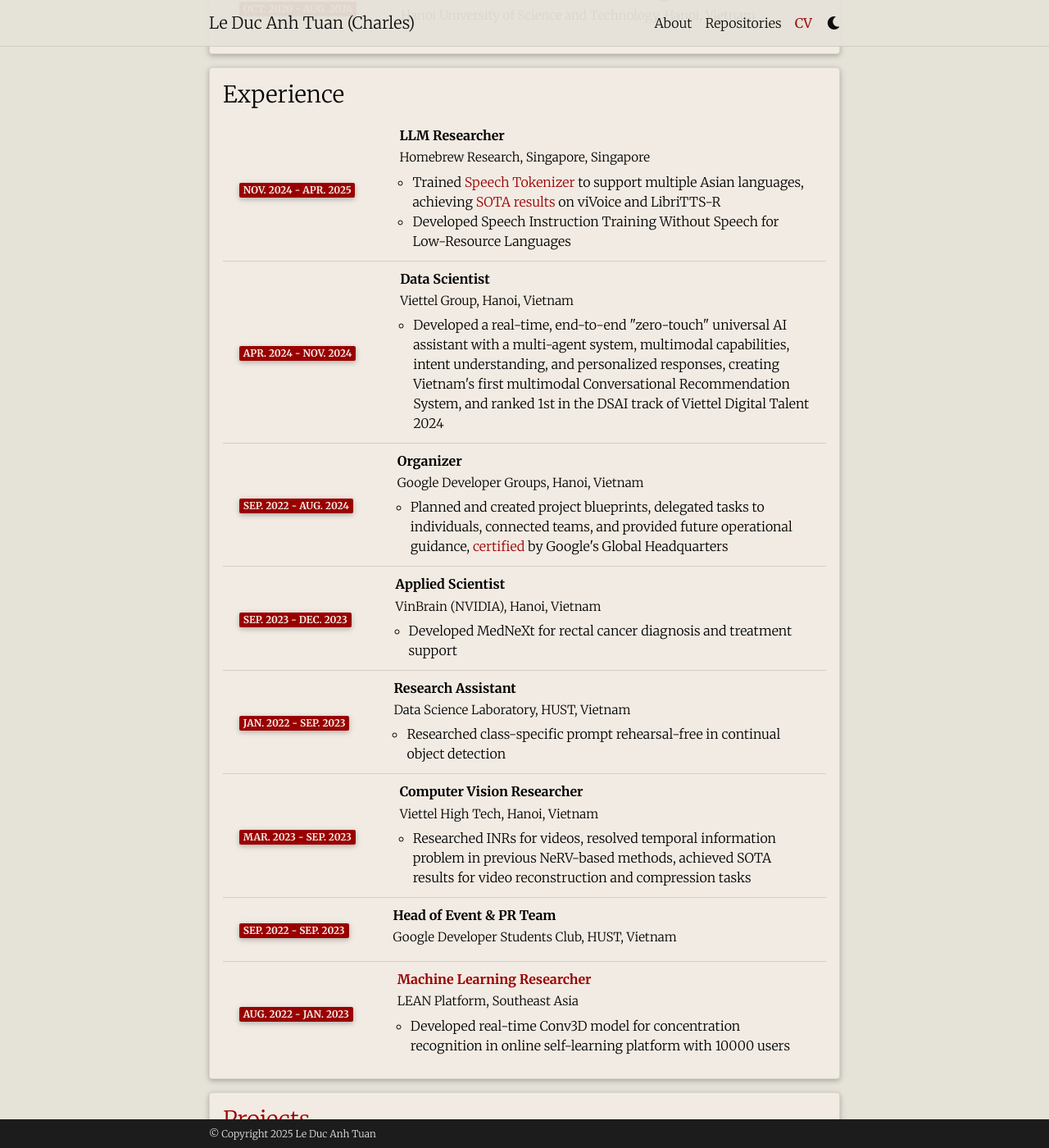
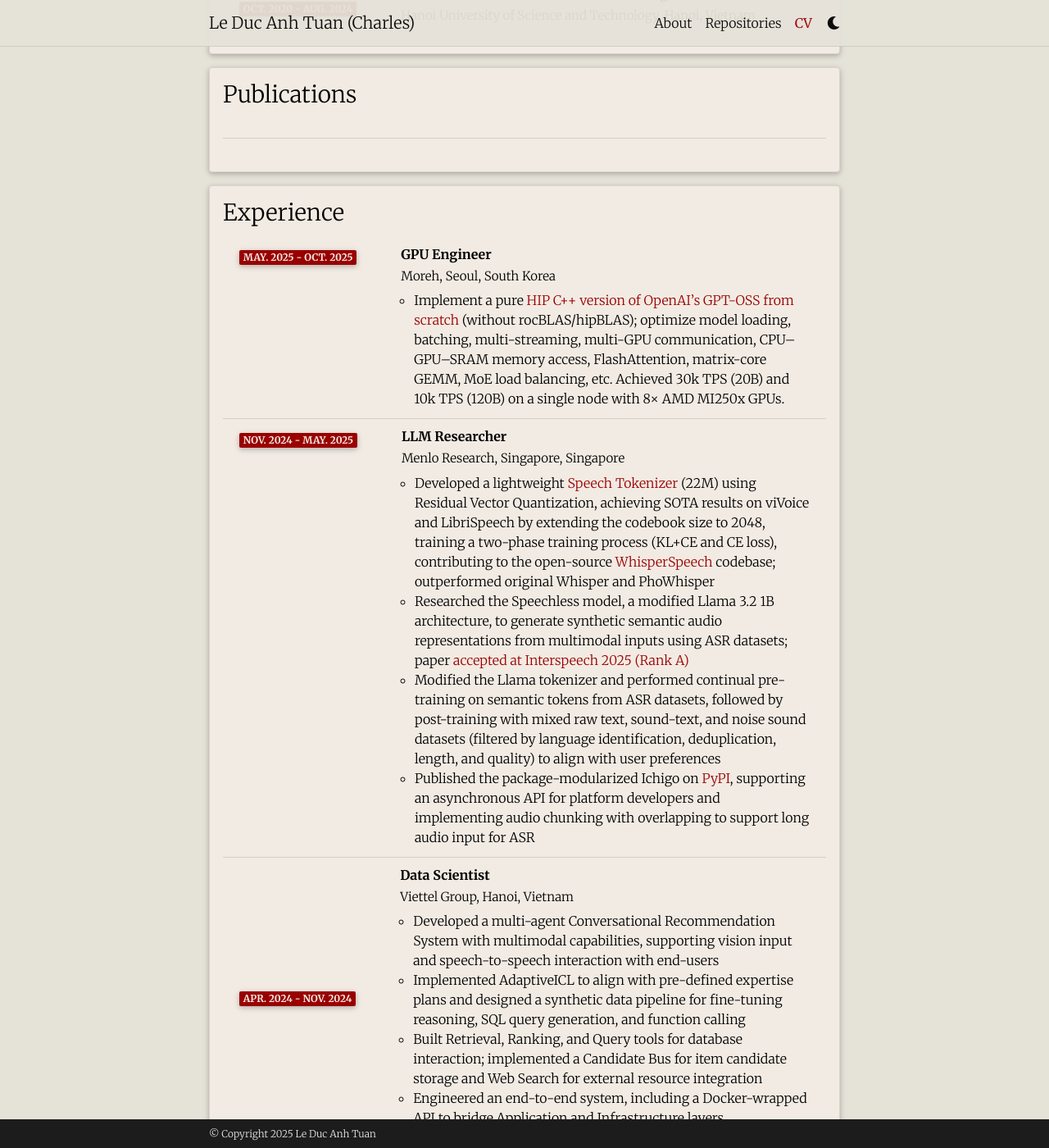
Before and after one commit to tuanlda78202/tuanlda78202.github.io, a Jekyll site: the page built from _pages/cv.md, in a window 1280 px wide and 1400 px high, scrolled down 451 px. Shown: the whole window at 82% size. Built offline with Jekyll 4.4.1, drawn with Linux system fonts in a browser that asks for light colours; comment, search, counter and statistics services are not loaded; a style sheet for code colours, icons or effects is not loaded; some of the changed text lies outside the part shown.

Commit message:
update: cv

```diff
--- a/_data/cv.yml
+++ b/_data/cv.yml
@@ -2,7 +2,7 @@
   type: map
   contents:
     - name: Full Name
-      value: Le Duc Anh Tuan
+      value: Le Duc Anh Tuan (Charles)
     - name: Languages
       value: English, Vietnamese
 
@@ -13,21 +13,42 @@
       institution: Hanoi University of Science and Technology, Hanoi, Vietnam
       year: Oct. 2020 - Aug. 2024
 
+- title: Publications
+  type: list
+  contents:
+    - <a Speechless \href{https://arxiv.org/abs/2505.17417}{(Interspeech, 2025)}}
+            {Speech Instruction Training Without Speech for Low Resource Languages
+            }
+    - <a Poseless \href{https://arxiv.org/abs/2503.07111v2}{(CVPR, 2025)}}
+            {Depth-Free Vision-to-Joint Control via Direct Image Mapping with Vision Language Model
+            }
+
 - title: Experience
   type: time_table
   contents:
+    - title: GPU Engineer
+      institution: Moreh, Seoul, South Korea
+      year: May. 2025 - Oct. 2025
+      description:
+        - Implement a pure <a href="https://github.com/tuanlda78202/gpt-oss-amd">HIP C++ version of OpenAI’s GPT-OSS from scratch</a> (without rocBLAS/hipBLAS); optimize model loading, batching, multi-streaming, multi-GPU communication, CPU–GPU–SRAM memory access, FlashAttention, matrix-core GEMM, MoE load balancing, etc. Achieved 30k TPS (20B) and 10k TPS (120B) on a single node with 8× AMD MI250x GPUs.
+
     - title: LLM Researcher
-      institution: Homebrew Research, Singapore, Singapore
-      year: Nov. 2024 - Apr. 2025
+      institution: Menlo Research, Singapore, Singapore
+      year: Nov. 2024 - May. 2025
       description:
-        - Trained <a href="https://github.com/janhq/WhisperSpeech/tree/main/ichigo-whisper">Speech Tokenizer</a> to support multiple Asian languages, achieving <a href="https://www.facebook.com/share/p/1AijuzrEXo/">SOTA results</a> on viVoice and LibriTTS-R
-        - Developed Speech Instruction Training Without Speech for Low-Resource Languages
+        - Developed a lightweight <a href="https://huggingface.co/Menlo/Ichigo-whisper-v0.1">Speech Tokenizer</a> (22M) using Residual Vector Quantization, achieving SOTA results on viVoice and LibriSpeech by extending the codebook size to 2048, training a two-phase training process (KL+CE and CE loss), contributing to the open-source <a href="https://github.com/WhisperSpeech/WhisperSpeech/pull/167">WhisperSpeech</a> codebase; outperformed original Whisper and PhoWhisper
+        - Researched the Speechless model, a modified Llama 3.2 1B architecture, to generate synthetic semantic audio representations from multimodal inputs using ASR datasets; paper <a href="https://arxiv.org/abs/2505.17417">accepted at Interspeech 2025 (Rank A)</a>
+        - Modified the Llama tokenizer and performed continual pre-training on semantic tokens from ASR datasets, followed by post-training with mixed raw text, sound-text, and noise sound datasets (filtered by language identification, deduplication, length, and quality) to align with user preferences
+        - Published the package-modularized Ichigo on <a href="https://pypi.org/project/ichigo/">PyPI</a>, supporting an asynchronous API for platform developers and implementing audio chunking with overlapping to support long audio input for ASR
 
     - title: Data Scientist
       institution: Viettel Group, Hanoi, Vietnam
       year: Apr. 2024 - Nov. 2024
       description:
-        - Developed a real-time, end-to-end "zero-touch" universal AI assistant with a multi-agent system, multimodal capabilities, intent understanding, and personalized responses, creating Vietnam's first multimodal Conversational Recommendation System, and ranked 1st in the DSAI track of Viettel Digital Talent 2024
+        - Developed a multi-agent Conversational Recommendation System with multimodal capabilities, supporting vision input and speech-to-speech interaction with end-users
+        - Implemented AdaptiveICL to align with pre-defined expertise plans and designed a synthetic data pipeline for fine-tuning reasoning, SQL query generation, and function calling
+        - Built Retrieval, Ranking, and Query tools for database interaction; implemented a Candidate Bus for item candidate storage and Web Search for external resource integration
+        - Engineered an end-to-end system, including a Docker-wrapped API to bridge Application and Infrastructure layers
 
     - title: Organizer
       institution: Google Developer Groups, Hanoi, Vietnam
@@ -66,15 +87,17 @@
 - title: <a href="https://github.com/tuanlda78202/">Projects</a>
   type: time_table
   contents:
-    - title: Notes Assistant</a>
+    - title: Leo</a>
       year: 2025
       description:
-        - Architected a production-ready LLMOps multi-agent system with hybrid search RAG, managed by an orchestrator with observability inference, supporting local LLMs and AWS services
+        - Architected an LLMOps system for a personal AI assistant; encompassing Data, Feature, Training, Inference, and Observation components, following clean architecture principles
+        - Implemented an offline pipeline that retrieves data from data services and stores on S3; designed an ETL pipeline to crawl links and perform quality filtering; set up a feature generation pipeline for fine-tuning datasets and creating vector embeddings indexed in MongoDB for Hybrid Contextual Retrieval; and established a training pipeline with evaluation and serving model on HF/AWS endpoints, all orchestrated by ZenML
+        - Designed an online pipeline featuring an agentic RAG system, served via API using LiteLLM; utilizes summarization and retrieval tools (powered by fine-tuned LLM endpoints and a vector index database), supports Search MCP server, and incorporates observability components through prompt monitoring and RAG evaluation
 
     - title: <a href="https://github.com/tuanlda78202/geminio">Gemini Omni</a>
       year: 2024
       description:
-        - Developed a real-time VLM web application showcased at Google I/O Extended Hanoi 2024, featuring speech-to-speech, multimodal integration for Vietnamese, and RAG for live updates
+        - Developed a real-time web application showcased at Google I/O Extended Hanoi, featuring speech-to-speech functionality, multimodal integration, and RAG for event updates
 
     - title: <a href="https://github.com/tuanlda78202/google-io">Google I/O Extended Hanoi Website</a>
       year: 2023
@@ -84,13 +107,13 @@
     - title: Detect Cheating in Examination</a>
       year: 2022
       description:
-        - Researched and deployed real-time cheating detection solution using Pose3D and VideoMAE for 100-person exam rooms; featured on <a href="https://www.facebook.com/tintucvtv24/videos/772744667380774">VTV24</a>, <a href="https://dantri.com.vn/giao-duc/phan-mem-chong-gian-lan-thi-cu-duoc-nhom-sinh-vien-thu-nghiem-thanh-cong-20220906211003512.htm">DanTri</a>, <a href="https://hust.edu.vn/vi/news/tin-tuc-su-kien/phan-mem-chong-gian-lan-thi-cu-duoc-nhom-sinh-vien-thu-nghiem-thanh-cong-648900.html">HUST</a>, etc
+        - Researched and deployed real-time cheating detection solution using Pose3D and VideoMAE for 50-person exam rooms; featured on <a href="https://www.facebook.com/tintucvtv24/videos/772744667380774">VTV24</a>, <a href="https://dantri.com.vn/giao-duc/phan-mem-chong-gian-lan-thi-cu-duoc-nhom-sinh-vien-thu-nghiem-thanh-cong-20220906211003512.htm">DanTri</a>, <a href="https://hust.edu.vn/vi/news/tin-tuc-su-kien/phan-mem-chong-gian-lan-thi-cu-duoc-nhom-sinh-vien-thu-nghiem-thanh-cong-648900.html">HUST</a>, etc
 
 - title: Skills
   type: list
   contents:
-    - <b> Areas of Interest:</b> Multimodal/Reasoning LLMs, Multi-agent Systems, LLM Systems
-    - <b> Programming Language:</b> Python, C++, CUDA, Triton, TypeScripts, Java, Javascripts, SQL
+    - <b> Areas of Interest:</b> Multimodal LLMs, Multi-agent Systems, LLM Systems, High Performance Computing
+    - <b> Programming Language:</b> Python, C++, CUDA, HIP, Triton, TypeScripts, Java, Javascripts, SQL
     - <b> LLMOps:</b> Docker, Kubernetes, AWS S3/Bedrock/SageMaker, MLflow, Airflow, ZenML, Weaviate, WandB
     - <b> Framework:</b> PyTorch, TensorFlow, Hugging Face, vLLM, SGLang, LlamaFactory, ONXX
 
@@ -102,3 +125,20 @@
     - <u> Nestle:</u> Ambassador of MT SparkTheNext Leaders Program 2023, 2024
     - <u> AIESEC:</u> Representative of Mini Leadership Conference 2022
     - <u> VinAI Research:</u> Technical Collaborator at AI Day 2022
+
+- title: Achievements
+  type: list
+  contents:
+    - <u>Viettel Digital Talent 2024 (Data Science and Artificial Intelligence):</u> Top 1
+    - <u>Excellent Students Contest in Math 2019 (Provincial Merit Competition):</u> Third Prize
+    - <u>Innovation Lab Asia CrowdPitch:</u> Winner
+    - <u>TechYouth (VinUniversity):</u> Best Incubatee
+    - <u>Cyberport (2nd largest incubator in Hong Kong with 5 unicorns):</u> CCMG Grantee
+    - <u>X-Challenge by VCCorp:</u> Top 1
+    - <u>Prometheus in Digital Transformation by European Union (out of 4000 teams):</u> Top 1
+    - <u>Business Challenge 6 by Vietnam National University:</u> Top 1
+    - <u>Youth Impact Entrepreneurs by PNJ (VN30 Index):</u> Top 5
+    - <u>Hult Prize Asia Summit 2022 (out of 1000 teams):</u> Top 6
+    - <u>University Startup World Cup (out of 5000 teams):</u> Top 20
+    - <u>Moonshot Global (out of 3000 teams):</u> Top 30
+    - <u>XPITCH Global (out of 4000 teams):</u> Top 100
```
